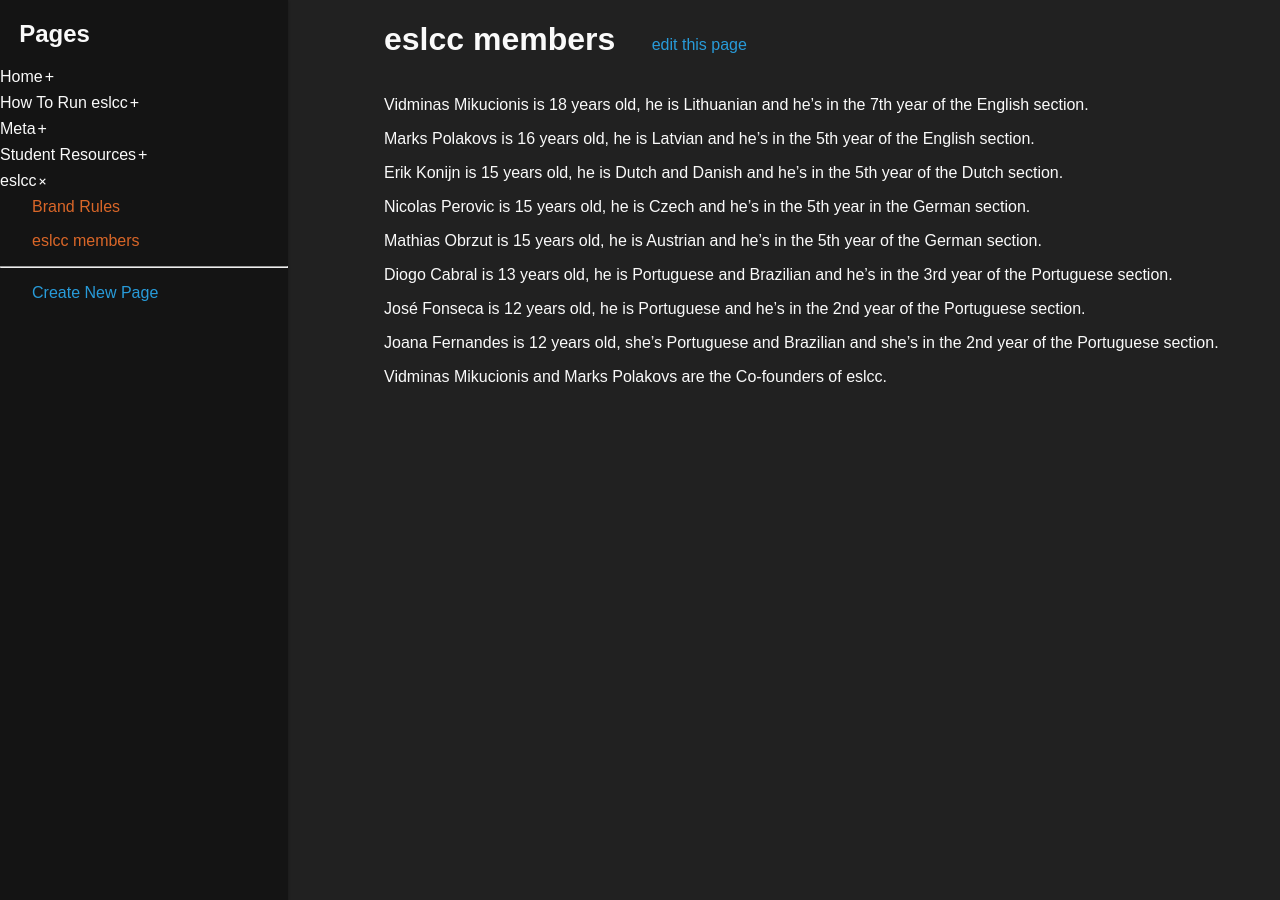
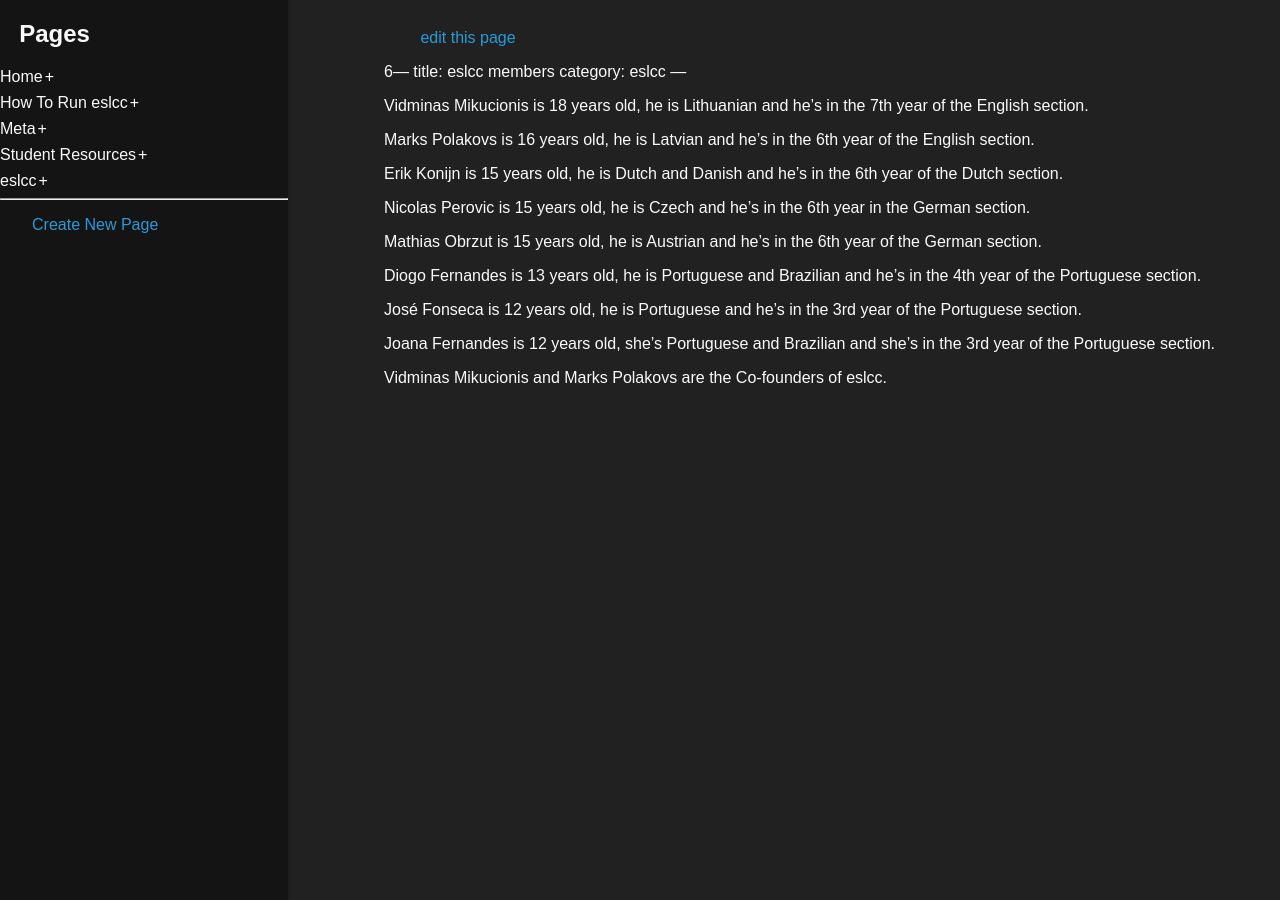
Before and after one commit to eslcc/wiki, a Jekyll site: the page built from pages/eslcc_members.md, in a window 1280 px wide. Built offline with Jekyll 4.4.1, drawn with Linux system fonts in a browser that asks for light colours; our own code applies the rules of GitHub Pages for plain Markdown files.

Commit message:
Update everyones' school year
Except Vidminas, I don't know what to write

```diff
--- a/pages/eslcc_members.md
+++ b/pages/eslcc_members.md
@@ -1,22 +1,22 @@
----
+6---
 title: eslcc members
 category: eslcc
 ---
 
 Vidminas Mikucionis is 18 years old, he is Lithuanian and he's in the 7th year of the English section.
 
-Marks Polakovs is 16 years old, he is Latvian and he's in the 5th year of the English section.
+Marks Polakovs is 16 years old, he is Latvian and he's in the 6th year of the English section.
 
-Erik Konijn is 15 years old, he is Dutch and Danish and he's in the 5th year of the Dutch section.
+Erik Konijn is 15 years old, he is Dutch and Danish and he's in the 6th year of the Dutch section.
 
-Nicolas Perovic is 15 years old, he is Czech and he's in the 5th year in the German section.
+Nicolas Perovic is 15 years old, he is Czech and he's in the 6th year in the German section.
 
-Mathias Obrzut is 15 years old, he is Austrian and he's in the 5th year of the German section.
+Mathias Obrzut is 15 years old, he is Austrian and he's in the 6th year of the German section.
 
-Diogo Cabral is 13 years old, he is Portuguese and Brazilian and he's in the 3rd year of the Portuguese section.
+Diogo Fernandes is 13 years old, he is Portuguese and Brazilian and he's in the 4th year of the Portuguese section.
 
-José Fonseca is 12 years old, he is Portuguese and he's in the 2nd year of the Portuguese section.
+José Fonseca is 12 years old, he is Portuguese and he's in the 3rd year of the Portuguese section.
 
-Joana Fernandes is 12 years old, she's Portuguese and Brazilian and she's in the 2nd year of the Portuguese section.
+Joana Fernandes is 12 years old, she's Portuguese and Brazilian and she's in the 3rd year of the Portuguese section.
 
 Vidminas Mikucionis and Marks Polakovs are the Co-founders of eslcc.
```
